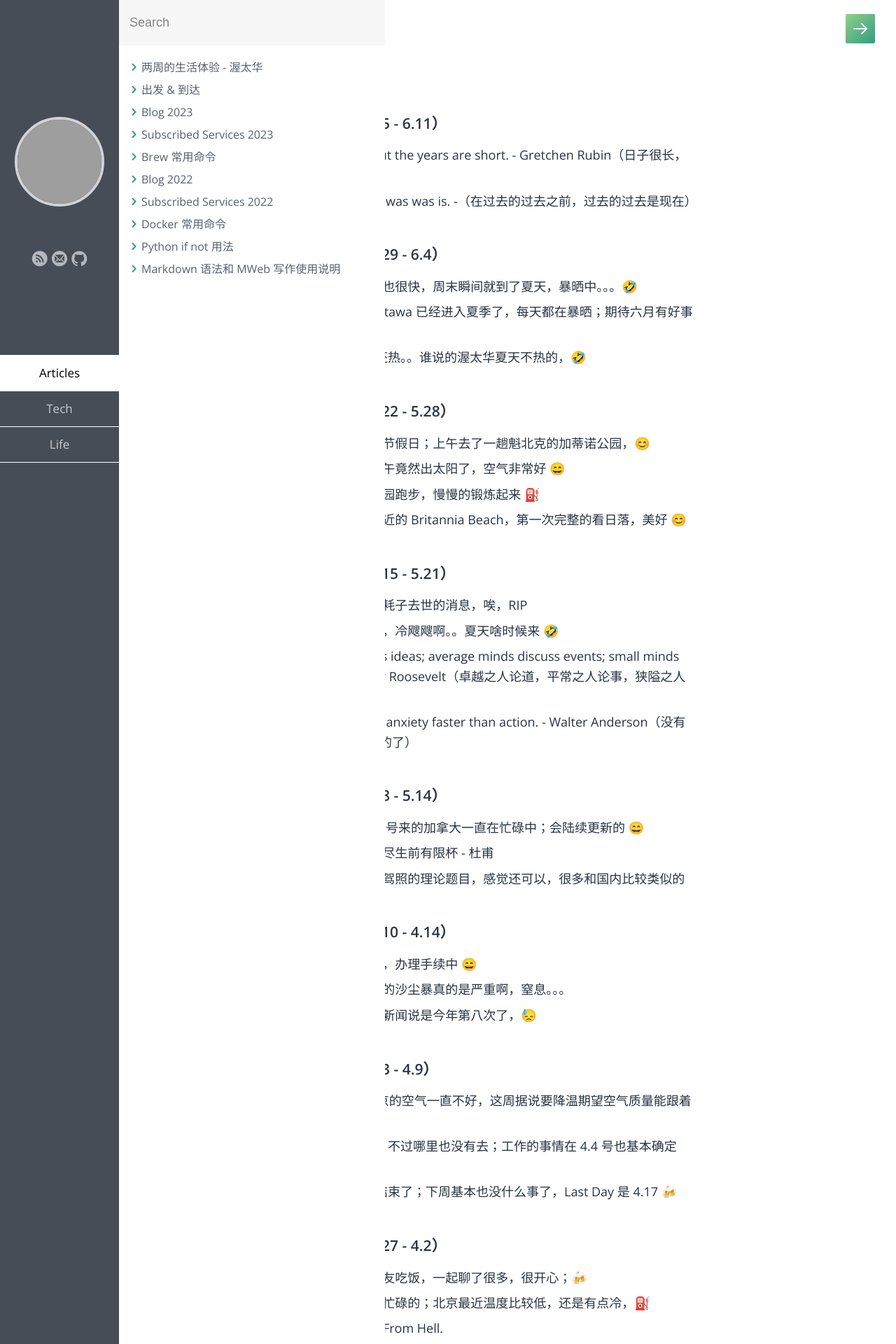
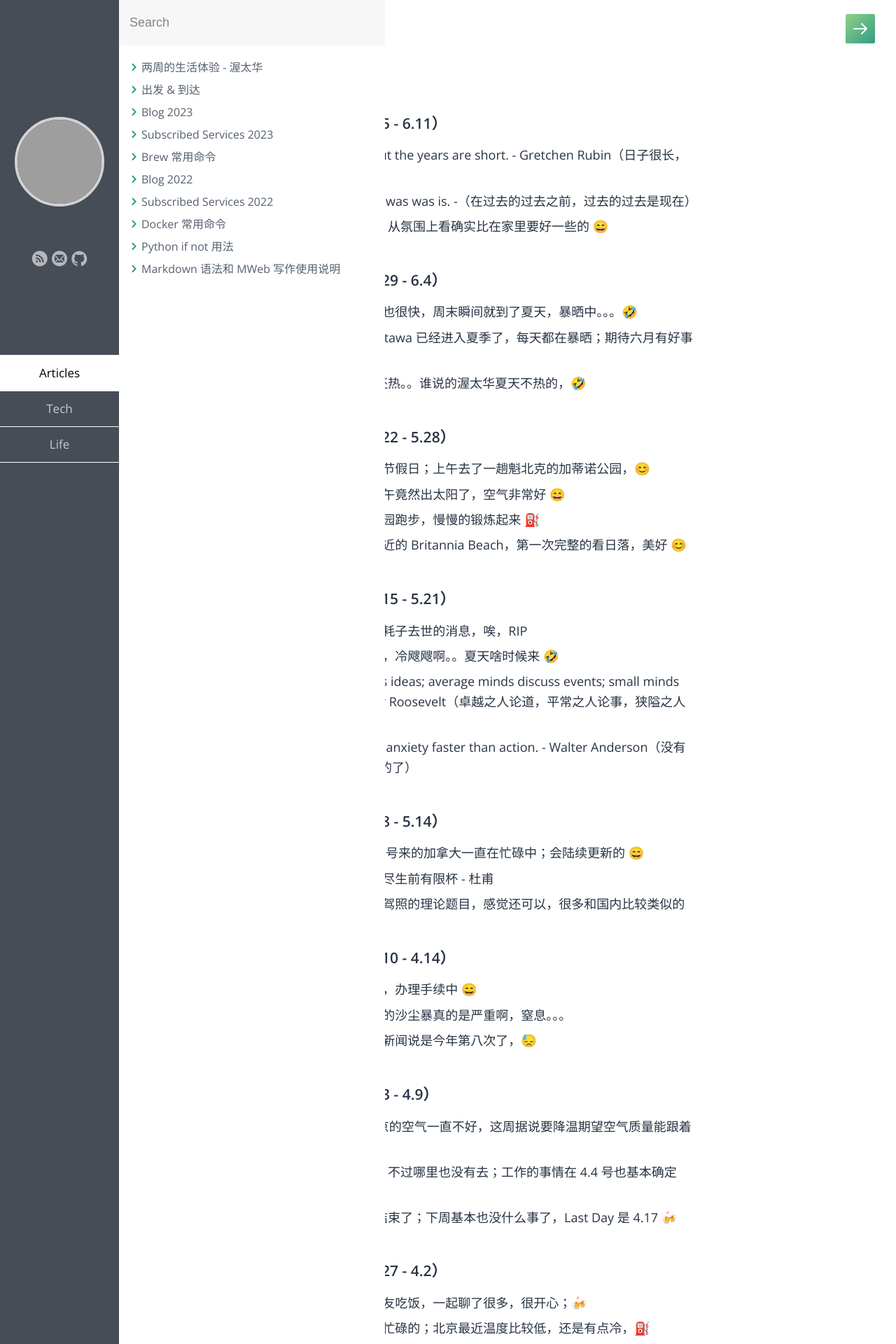
Before and after one commit to samxupeiran/samxupeiran.github.io, a Jekyll site: the page built from _posts/life/2023-01-03-my-blog.md, in a window 1280 px wide. Shown: the top 1920 px of the page at 70% size. Built offline with Jekyll 4.4.1, drawn with Linux system fonts in a browser that asks for light colours; some web fonts are replaced; grey boxes are pictures that could not be loaded.

Commit message:
feat: add weekly blog 6.7

```diff
--- a/_posts/life/2023-01-03-my-blog.md
+++ b/_posts/life/2023-01-03-my-blog.md
@@ -9,6 +9,7 @@ tags: Blog
 - ### 2023 年 6 月 第 2 周（6.5 - 6.11）
      - 6.5 The days are long, but the years are short. - Gretchen Rubin（日子很长，但年华很短）
      - 6.6 Before was was was, was was is. -（在过去的过去之前，过去的过去是现在）
+     - 6.7 这两天来学校学习了，从氛围上看确实比在家里要好一些的 😄
 
 - ### 2023 年 6 月 第 1 周（5.29 - 6.4）
      - 5.29 渥太华这个升温速度也很快，周末瞬间就到了夏天，暴晒中。。。🤣
```
